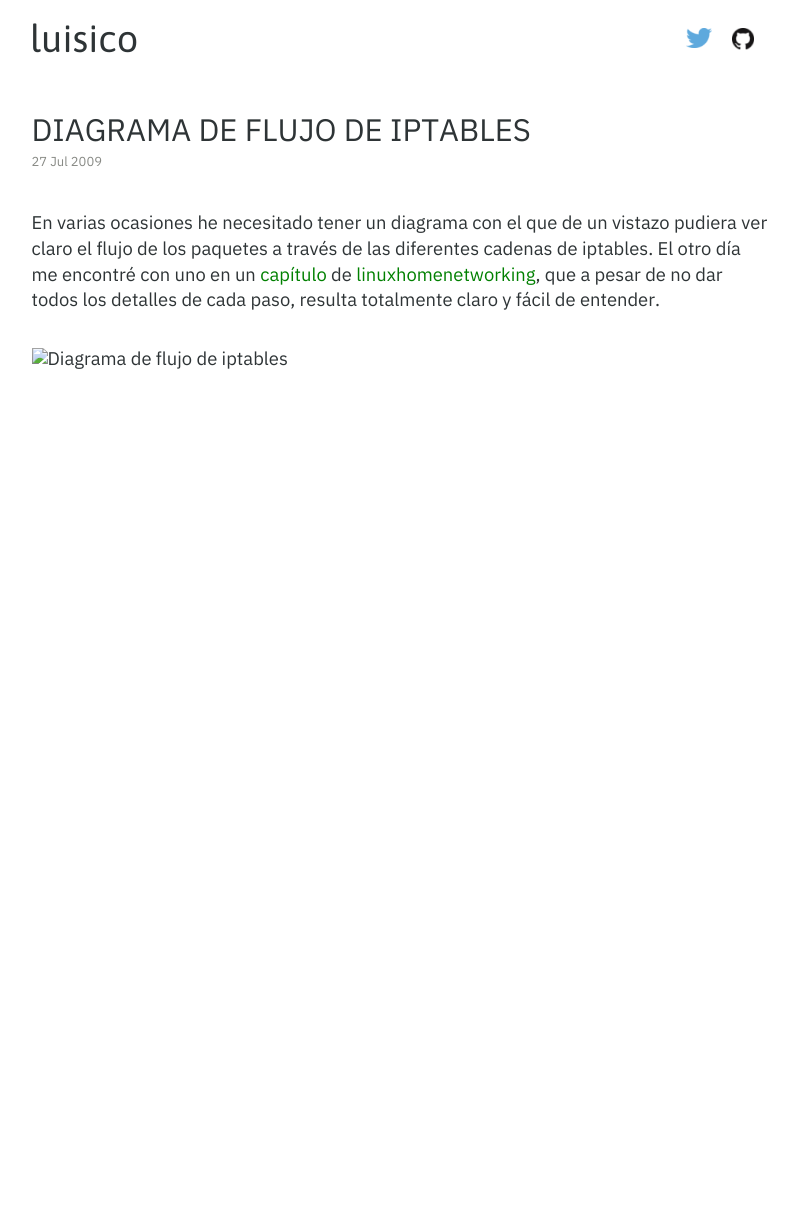
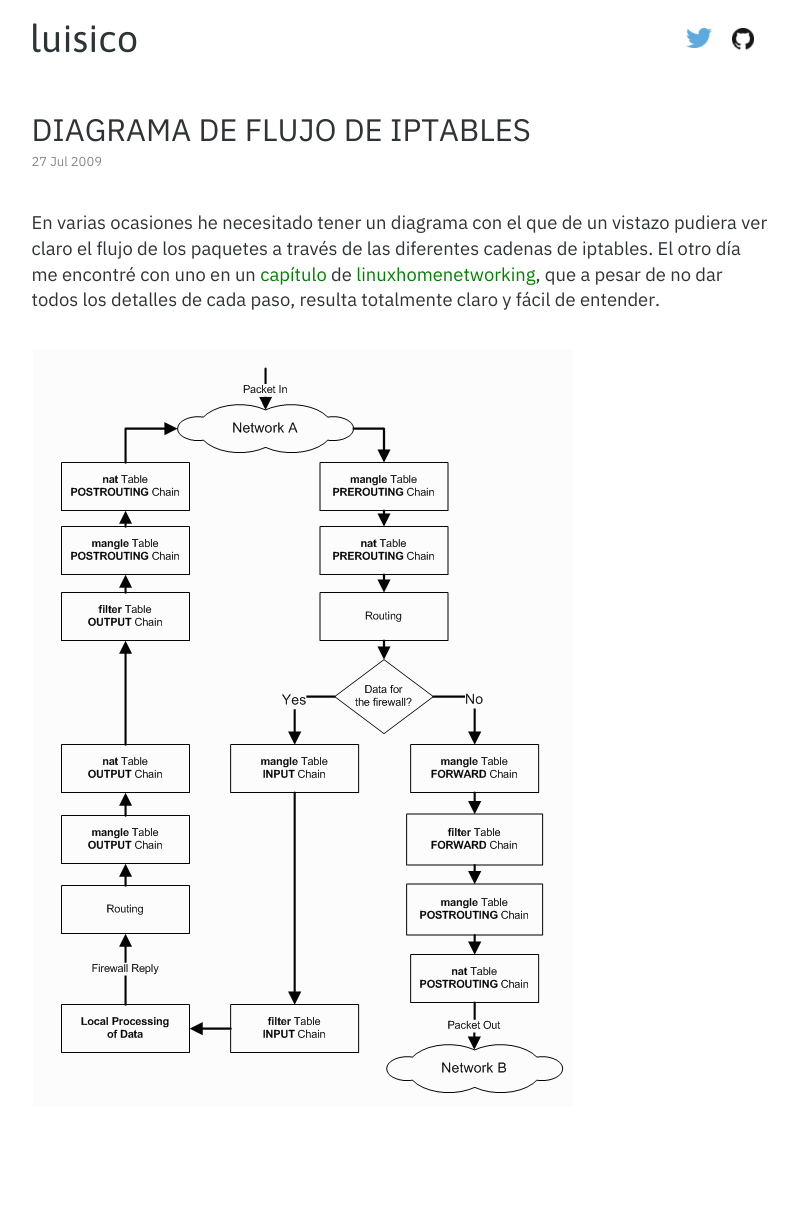
Before and after one commit to luisbosque/luisbosque.github.com, a Jekyll site: the page built from _posts/2009-07-27-diagrama-de-flujo-de-iptables.markdown, in a window 1280 px wide. Shown: the whole page, without its empty margins (240-1038 px from the left). Built offline with Jekyll 4.4.1, drawn with Linux system fonts in a browser that asks for light colours; some web fonts are replaced; before the commit the page ends 900 px from its top, so only the background shows below that.

Commit message:
absoluteUrl is not working the way I expect
In production. It works in development

```diff
--- a/_posts/2009-07-27-diagrama-de-flujo-de-iptables.markdown
+++ b/_posts/2009-07-27-diagrama-de-flujo-de-iptables.markdown
@@ -17,4 +17,4 @@
 En varias ocasiones he necesitado tener un diagrama con el que de un vistazo pudiera ver claro el flujo de los paquetes a través de las diferentes cadenas de iptables.
 El otro día me encontré con uno en un <a href="http://www.linuxhomenetworking.com/wiki/index.php/Quick_HOWTO_:_Ch14_:_Linux_Firewalls_Using_iptables">capítulo</a> de <a href="http://www.linuxhomenetworking.com/">linuxhomenetworking</a>, que a pesar de no dar todos los detalles de cada paso, resulta totalmente claro y fácil de entender.
 
-<img src="{{ "/images/Iptables.gif" | absolute_url }}" alt="Diagrama de flujo de iptables" />
+<img src="{{ "/images/Iptables.gif" }}" alt="Diagrama de flujo de iptables" />
--- a/_posts/2009-10-23-ldap-introduction.markdown
+++ b/_posts/2009-10-23-ldap-introduction.markdown
@@ -21,7 +21,7 @@
 LDAP <strong>is</strong> A protocol to handle information from a Database
 One of the most common applications of LDAP is as an authentication backend for an email server. Next, we can see an example:
 
-<img src="{{ "/images/flujo_ldap_correo.png" | absolute_url }}" alt="flujo_ldap_correo" title="flujo_ldap_correo" width="650" height="168" class="aligncenter size-medium wp-image-338" style="border:none;" />
+<img src="{{ "/images/flujo_ldap_correo.png" }}" alt="flujo_ldap_correo" title="flujo_ldap_correo" width="650" height="168" class="aligncenter size-medium wp-image-338" style="border:none;" />
 
 In this picture a happy user tries to check his email from his personal computer. So he sends his login information to the email server. The email server fetches this data and starts talking with the LDAP server. The LDAP server contains all the users information, so if the login information that it is receiving from the mail server matches the information of any user in its database, it is going to return a positive answer to the email server. At this point, the email server knows that the user sent a valid login information, so it will send him his new emails.
 
@@ -38,7 +38,7 @@
 ## Structure
 Like I said before, a LDAP directory is built with different kinds of elements arranged in a hierarchical tree structure. All the elements have a DN (Distinguished Name) that is an their identity inside the directory. An element DN is built with their own RDN (Relative Distinguished Name) and the RDN of the parent elements to the top element of the tree. This seems a bit confused, so let's explain it better. Let's see a small picture:
 
-<img src="{{ "/images/ldap_diagram2.png" | absolute_url }}" alt="ldap_diagram2" title="ldap_diagram2" width="159" height="184" class="alignleft size-full wp-image-323" style="border:none; margin-right: 15px;" />
+<img src="{{ "/images/ldap_diagram2.png" }}" alt="ldap_diagram2" title="ldap_diagram2" width="159" height="184" class="alignleft size-full wp-image-323" style="border:none; margin-right: 15px;" />
 
 This is our directory tree. Let's suppose that I want this directory to authenticate all of the example.com domain users.
 Usually when the top element of a tree is a domain, all the parts of the domain name are stored in separated elements. So, <em>com</em> and <em>example</em> are stored in different elements but following the same order.
@@ -57,7 +57,7 @@
 
 We can see a bigger example of a LDAP directory tree. This is onle an example. I mean that you can use a LDAP directory to store any kind of information, not only people information. With the right schemas, you can use a directory to create any kind of data structure.
 
-<img src="{{ "/images/ldap_diagram.png" | absolute_url }}" alt="ldap_diagram" title="ldap_diagram" width="726" height="530" class="aligncenter size-full wp-image-330" style="border:none;"/>
+<img src="{{ "/images/ldap_diagram.png" }}" alt="ldap_diagram" title="ldap_diagram" width="726" height="530" class="aligncenter size-full wp-image-330" style="border:none;"/>
 
 ## LDAP Implementations
 There are a lot of servers implementing the LDAP protocol. <a href="http://www.openldap.org/">OpenLDAP</a>, <a href="http://en.wikipedia.org/wiki/Active_Directory">Active Directory</a>, <a href="http://www.sun.com/software/products/directory_srvr_ee/dir_srvr/index.xml">Sun ONE Directory Server</a>, <a href="http://www.novell.com/products/edirectory/">Novell Directory Server</a>, <a href="http://www.redhat.com/directory_server/">Red Hat Directory Server</a>, etc...
```
